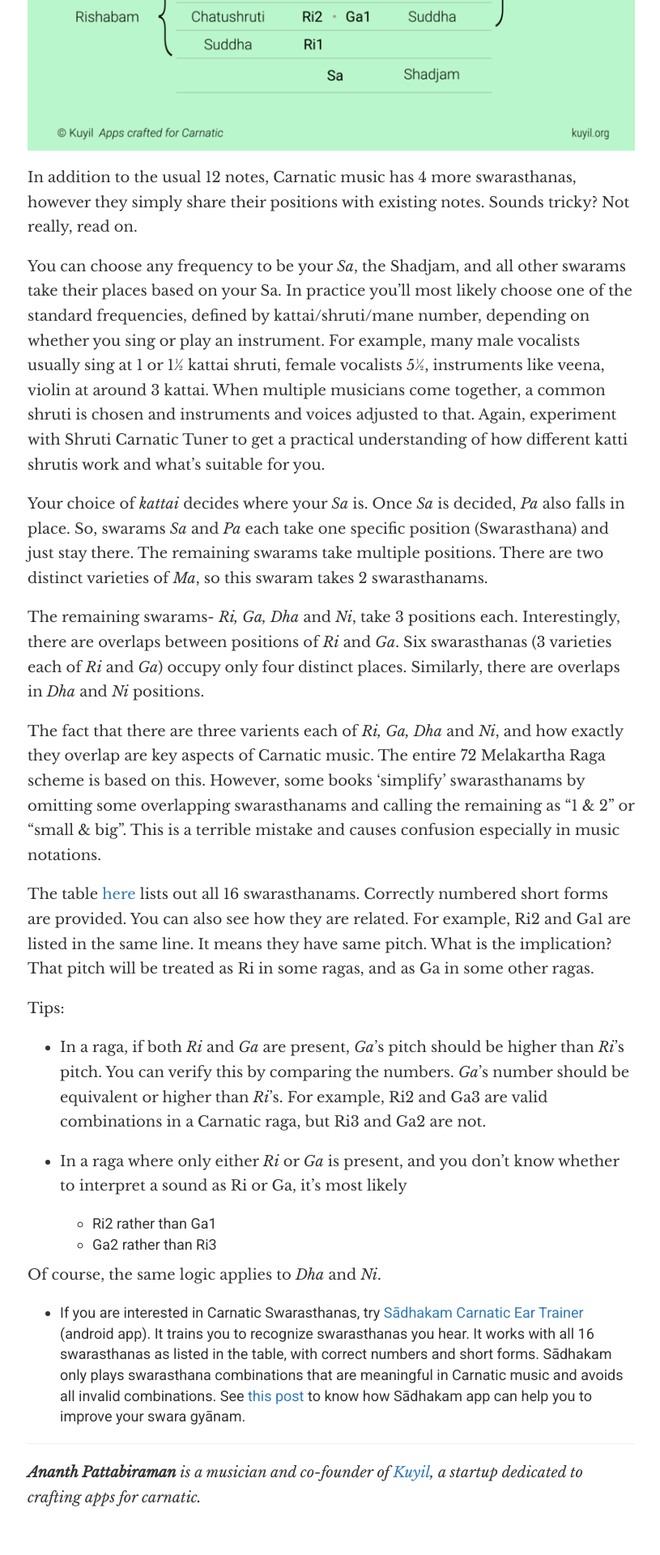
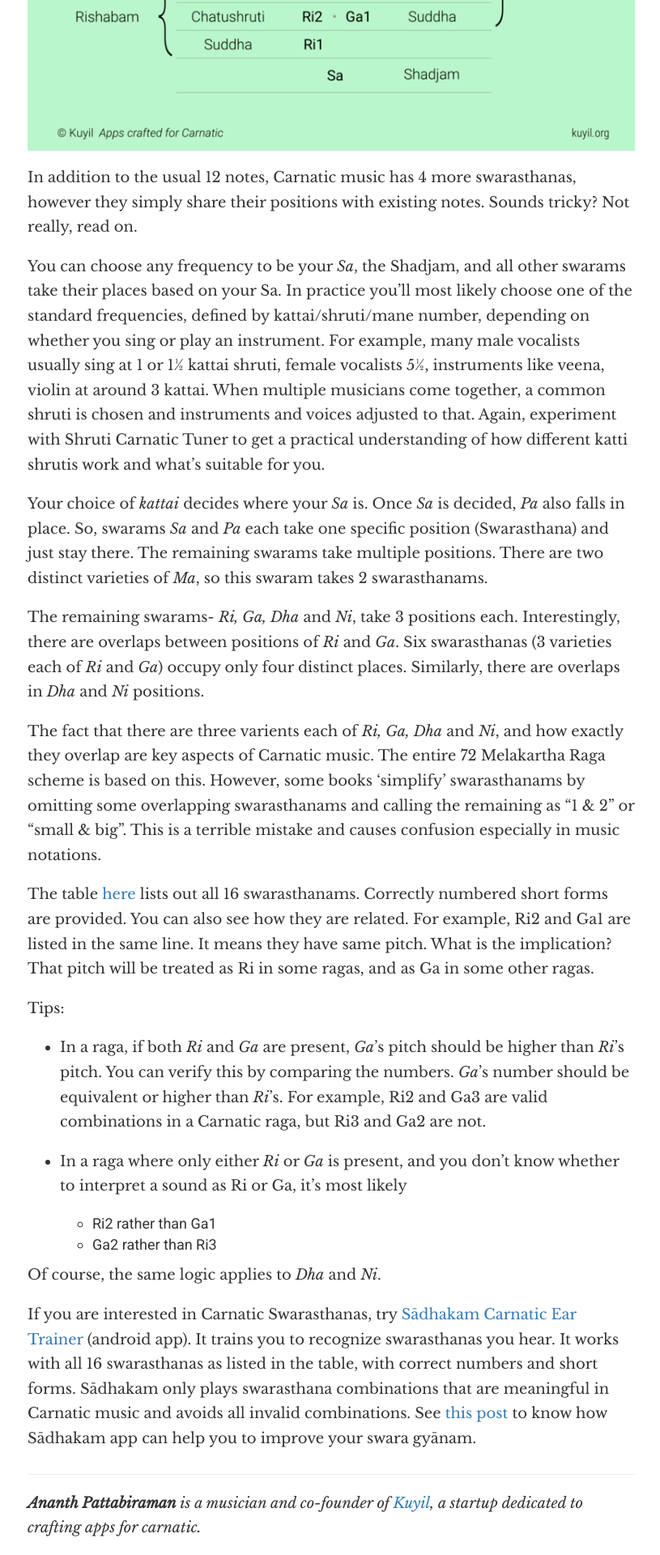
Before and after one commit to ananthp/beautifulnote, a Jekyll site: the page built from blog/_posts/2017-12-03-carnatic-swarasthanas.markdown, in a window 1280 px wide. Shown: the part 726-2646 px from the top of the page at 81% size, without its empty margins (231-1046 px from the left). Built offline with Jekyll 4.4.1, drawn with Linux system fonts in a browser that asks for light colours; nearby versions of some CDN libraries; before the commit the page ends 2608 px from its top, so only the background shows below that.

```diff
--- a/blog/_posts/2017-12-03-carnatic-swarasthanas.markdown
+++ b/blog/_posts/2017-12-03-carnatic-swarasthanas.markdown
@@ -45,7 +45,7 @@ Tips:
 
 Of course, the same logic applies to *Dha* and *Ni*.
 
-* If you are interested in Carnatic Swarasthanas, try <a {{ site.external_link }} href='https://play.google.com/store/apps/details?id=org.kuyil.sadhakam'>Sādhakam Carnatic Ear Trainer</a> (android app). It trains you to recognize swarasthanas you hear. It works with all 16 swarasthanas as listed in the table, with correct numbers and short forms. Sādhakam only plays swarasthana combinations that are meaningful in Carnatic music and avoids all invalid combinations. See <a href='{{ site.base_url }}{% post_url /blog/2017-07-13-sadhakam-building-up-swara-gyanam %}'>this post</a> to know how Sādhakam app can help you to improve your swara gyānam.
+If you are interested in Carnatic Swarasthanas, try <a {{ site.external_link }} href='https://play.google.com/store/apps/details?id=org.kuyil.sadhakam'>Sādhakam Carnatic Ear Trainer</a> (android app). It trains you to recognize swarasthanas you hear. It works with all 16 swarasthanas as listed in the table, with correct numbers and short forms. Sādhakam only plays swarasthana combinations that are meaningful in Carnatic music and avoids all invalid combinations. See <a href='{{ site.base_url }}{% post_url /blog/2017-07-13-sadhakam-building-up-swara-gyanam %}'>this post</a> to know how Sādhakam app can help you to improve your swara gyānam.
 
 <hr />
 _**Ananth Pattabiraman** is a musician and co-founder of <a {{ site.external_link }} href='https://kuyil.org'>Kuyil</a>, a startup dedicated to crafting apps for carnatic._
```
